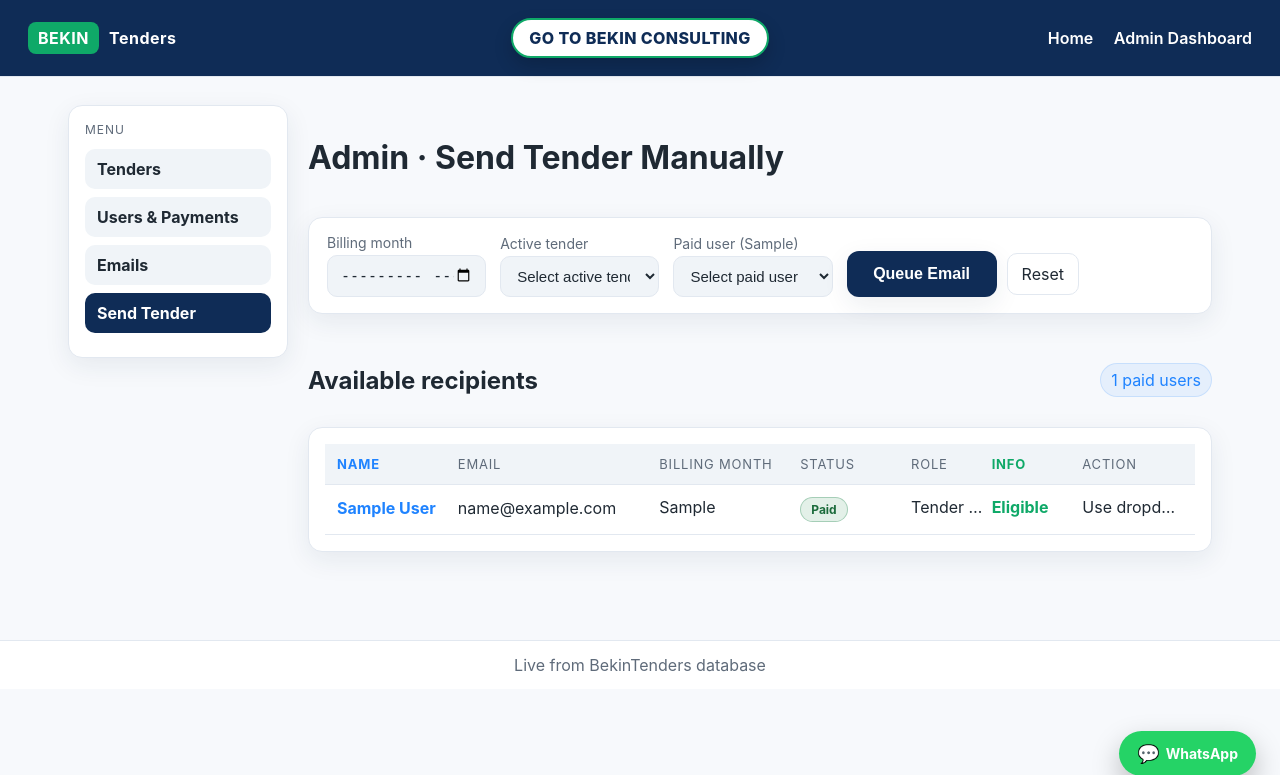
After one commit to dadwert90-boop/BekinTenders, a Flask app: template templates/admin_send_tender.html in a window 1280 px wide. The commit adds this page. Shown: the top 775 px of the page. Run offline with Flask 3, Linux system fonts and the light colour scheme; the template is opened without the code that fills it: most values are stand-ins (such as "Sample title", 1, 10 or a date in 2020); some libraries are stand-ins or nearby versions.

Commit message:
Add admin manual tender send page for paid users

```diff
--- a/app.py
+++ b/app.py
@@ -713,6 +713,17 @@ def _subscription_matches_tender(subscription: TenderSubscription, tender: Tende
     return bool(category_match or industry_match)
 
 
+def build_tender_email_payload(tender: Tender) -> Dict[str, Any]:
+    return {
+        "tender_ref": tender.tender_ref,
+        "tender_description": tender.tender_description,
+        "category": tender.category.name if tender.category else None,
+        "industry": tender.industry.name if tender.industry else None,
+        "province": tender.province.name if tender.province else None,
+        "closing_date": tender.closing_date.strftime("%Y-%m-%d") if tender.closing_date else "—",
+    }
+
+
 def enqueue_tender_alert_jobs(db: Session, tender: Tender) -> int:
     month_start = month_start_today()
     paid_user_ids = set(
@@ -751,15 +762,7 @@ def enqueue_tender_alert_jobs(db: Session, tender: Tender) -> int:
 
     users = db.scalars(select(User).where(User.user_id.in_(list(eligible_user_ids)))).all()
     queued = 0
-    closing_date = tender.closing_date.strftime("%Y-%m-%d") if tender.closing_date else "—"
-    payload = {
-        "tender_ref": tender.tender_ref,
-        "tender_description": tender.tender_description,
-        "category": tender.category.name if tender.category else None,
-        "industry": tender.industry.name if tender.industry else None,
-        "province": tender.province.name if tender.province else None,
-        "closing_date": closing_date,
-    }
+    payload = build_tender_email_payload(tender)
 
     for user in users:
         subscription = latest_subscription_by_user.get(user.user_id)
@@ -1718,6 +1721,147 @@ def admin_emails():
     )
 
 
+@app.route("/admin/send-tender")
+@admin_required
+def admin_send_tender():
+    month_value = request.args.get("month")
+    month_start = parse_month(month_value) or month_start_today()
+    month_value = month_start.strftime("%Y-%m")
+    selected_tender_id = (request.args.get("tender_id") or "").strip()
+    selected_user_id = (request.args.get("user_id") or "").strip()
+    status_message = (request.args.get("message") or "").strip()
+    status_type = (request.args.get("tone") or "success").strip().lower()
+    if status_type not in {"success", "danger"}:
+        status_type = "success"
+
+    with get_session() as db:
+        sync_expired_tender_statuses(db)
+        active_tenders = (
+            db.scalars(
+                select(Tender)
+                .options(
+                    selectinload(Tender.industry),
+                    selectinload(Tender.tender_type),
+                    selectinload(Tender.province),
+                    selectinload(Tender.category),
+                )
+                .where(Tender.status == TENDER_STATUS_ACTIVE)
+                .order_by(Tender.created_at.desc())
+            )
+            .unique()
+            .all()
+        )
+        paid_users_rows = db.execute(
+            select(User.user_id, User.full_name, User.email)
+            .join(TenderSubscriptionPayment, TenderSubscriptionPayment.user_id == User.user_id)
+            .join(UserRole, UserRole.user_id == User.user_id)
+            .join(Role, Role.role_id == UserRole.role_id)
+            .where(TenderSubscriptionPayment.month_start == month_start)
+            .where(TenderSubscriptionPayment.paid.is_(True))
+            .where(Role.name == "Tender User")
+            .group_by(User.user_id, User.full_name, User.email)
+            .order_by(func.coalesce(User.full_name, User.email), User.email)
+        ).all()
+
+    paid_users = [
+        {"user_id": row.user_id, "full_name": row.full_name or "—", "email": row.email}
+        for row in paid_users_rows
+    ]
+
+    return render_template(
+        "admin_send_tender.html",
+        month_value=month_value,
+        active_tenders=active_tenders,
+        paid_users=paid_users,
+        selected_tender_id=selected_tender_id,
+        selected_user_id=selected_user_id,
+        status_message=status_message,
+        status_type=status_type,
+    )
+
+
+@app.route("/admin/send-tender", methods=["POST"])
+@admin_required
+def admin_send_tender_submit():
+    month_value = request.form.get("month")
+    month_start = parse_month(month_value) or month_start_today()
+    month_value = month_start.strftime("%Y-%m")
+    tender_id_value = (request.form.get("tender_id") or "").strip()
+    user_id_value = (request.form.get("user_id") or "").strip()
+
+    message = "Tender email queued."
+    tone = "success"
+    selected_tender_id = tender_id_value
+    selected_user_id = user_id_value
+    try:
+        tender_uuid = uuid.UUID(tender_id_value)
+    except ValueError:
+        tender_uuid = None
+    user_id = parse_int(user_id_value)
+
+    with get_session() as db:
+        if tender_uuid is None:
+            message = "Please select a valid active tender."
+            tone = "danger"
+        elif user_id is None:
+            message = "Please select a valid paid user."
+            tone = "danger"
+        else:
+            sync_expired_tender_statuses(db)
+            tender = db.scalars(
+                select(Tender)
+                .options(
+                    selectinload(Tender.industry),
+                    selectinload(Tender.tender_type),
+                    selectinload(Tender.province),
+                    selectinload(Tender.category),
+                )
+                .where(Tender.tender_id == tender_uuid)
+                .where(Tender.status == TENDER_STATUS_ACTIVE)
+            ).one_or_none()
+            paid_user_exists = db.scalar(
+                select(func.count())
+                .select_from(User)
+                .join(TenderSubscriptionPayment, TenderSubscriptionPayment.user_id == User.user_id)
+                .join(UserRole, UserRole.user_id == User.user_id)
+                .join(Role, Role.role_id == UserRole.role_id)
+                .where(User.user_id == user_id)
+                .where(TenderSubscriptionPayment.month_start == month_start)
+                .where(TenderSubscriptionPayment.paid.is_(True))
+                .where(Role.name == "Tender User")
+            )
+            user = db.get(User, user_id) if paid_user_exists else None
+            if tender is None:
+                message = "Tender must be active to send manually."
+                tone = "danger"
+            elif user is None:
+                message = "User must be paid for the selected month."
+                tone = "danger"
+            else:
+                db.add(
+                    EmailJob(
+                        tender_id=tender.tender_id,
+                        recipient_email=user.email,
+                        payload=build_tender_email_payload(tender),
+                        status="pending",
+                        attempts=0,
+                        max_attempts=5,
+                    )
+                )
+                db.commit()
+
+    return redirect(
+        url_for(
+            "admin_send_tender",
+            month=month_value,
+            tender_id=selected_tender_id,
+            user_id=selected_user_id,
+            tone=tone,
+            message=message,
+        )
+    )
+
+
 @app.route("/admin/emails/<uuid:job_id>/resend", methods=["POST"])
 @admin_required
 def admin_resend_email(job_id: uuid.UUID):
--- a/templates/admin_emails.html
+++ b/templates/admin_emails.html
@@ -8,6 +8,7 @@
     <a class="admin-side-link" href="{{ url_for('admin_index', run=1) }}">Tenders</a>
     <a class="admin-side-link" href="{{ url_for('admin_users') }}">Users & Payments</a>
     <a class="admin-side-link active" href="{{ url_for('admin_emails') }}">Emails</a>
+    <a class="admin-side-link" href="{{ url_for('admin_send_tender') }}">Send Tender</a>
   </aside>
   <div class="admin-main">
     <div class="admin-header">
--- a/templates/admin_form.html
+++ b/templates/admin_form.html
@@ -8,6 +8,7 @@
     <a class="admin-side-link active" href="{{ url_for('admin_index', run=1) }}">Tenders</a>
     <a class="admin-side-link" href="{{ url_for('admin_users') }}">Users & Payments</a>
     <a class="admin-side-link" href="{{ url_for('admin_emails') }}">Emails</a>
+    <a class="admin-side-link" href="{{ url_for('admin_send_tender') }}">Send Tender</a>
   </aside>
   <div class="admin-main">
     <div class="admin-header">
--- a/templates/admin_list.html
+++ b/templates/admin_list.html
@@ -8,6 +8,7 @@
     <a class="admin-side-link active" href="{{ url_for('admin_index', run=1) }}">Tenders</a>
     <a class="admin-side-link" href="{{ url_for('admin_users') }}">Users & Payments</a>
     <a class="admin-side-link" href="{{ url_for('admin_emails') }}">Emails</a>
+    <a class="admin-side-link" href="{{ url_for('admin_send_tender') }}">Send Tender</a>
   </aside>
   <div class="admin-main">
     <div class="admin-header">
--- /dev/null
+++ b/templates/admin_send_tender.html
@@ -0,0 +1,92 @@
+{% extends "base.html" %}
+{% block title %}Admin · Send Tender{% endblock %}
+
+{% block content %}
+<div class="admin-layout">
+  <aside class="admin-sidebar">
+    <p class="admin-sidebar-title">Menu</p>
+    <a class="admin-side-link" href="{{ url_for('admin_index', run=1) }}">Tenders</a>
+    <a class="admin-side-link" href="{{ url_for('admin_users') }}">Users & Payments</a>
+    <a class="admin-side-link" href="{{ url_for('admin_emails') }}">Emails</a>
+    <a class="admin-side-link active" href="{{ url_for('admin_send_tender') }}">Send Tender</a>
+  </aside>
+  <div class="admin-main">
+    <div class="admin-header">
+      <h1>Admin · Send Tender Manually</h1>
+    </div>
+
+    <section class="filter-bar">
+      <form method="post" class="filters filters-inline">
+        <label>
+          <span>Billing month</span>
+          <input type="month" name="month" value="{{ month_value }}" required>
+        </label>
+        <label>
+          <span>Active tender</span>
+          <select name="tender_id" required>
+            <option value="">Select active tender</option>
+            {% for tender in active_tenders %}
+              <option value="{{ tender.tender_id }}" {% if selected_tender_id == tender.tender_id|string %}selected{% endif %}>
+                {{ tender.tender_ref }} · {{ tender.tender_description }}
+              </option>
+            {% endfor %}
+          </select>
+        </label>
+        <label>
+          <span>Paid user ({{ month_value }})</span>
+          <select name="user_id" required>
+            <option value="">Select paid user</option>
+            {% for user in paid_users %}
+              <option value="{{ user.user_id }}" {% if selected_user_id == user.user_id|string %}selected{% endif %}>
+                {{ user.full_name }} · {{ user.email }}
+              </option>
+            {% endfor %}
+          </select>
+        </label>
+        <div class="actions actions-inline">
+          <button type="submit" class="search-cta">Queue Email</button>
+          <a class="ghost" href="{{ url_for('admin_send_tender') }}">Reset</a>
+        </div>
+      </form>
+    </section>
+
+    {% if status_message %}
+      <div class="alert {{ status_type }}">{{ status_message }}</div>
+    {% endif %}
+
+    <section class="results">
+      <div class="results-head">
+        <h2>Available recipients</h2>
+        <p>{{ paid_users|length }} paid users</p>
+      </div>
+      <div class="card table-card">
+        <div class="table">
+          <div class="table-row table-head users">
+            <div>Name</div>
+            <div>Email</div>
+            <div>Billing month</div>
+            <div>Status</div>
+            <div>Role</div>
+            <div class="tight">Info</div>
+            <div class="tight">Action</div>
+          </div>
+          {% for user in paid_users %}
+          <div class="table-row users">
+            <div class="wrap">{{ user.full_name }}</div>
+            <div class="wrap">{{ user.email }}</div>
+            <div class="tight">{{ month_value }}</div>
+            <div><span class="pill paid">Paid</span></div>
+            <div class="tight">Tender User</div>
+            <div class="tight">Eligible</div>
+            <div class="tight">Use dropdown</div>
+          </div>
+          {% endfor %}
+          {% if not paid_users %}
+            <div class="table-row empty">No paid users found for this month.</div>
+          {% endif %}
+        </div>
+      </div>
+    </section>
+  </div>
+</div>
+{% endblock %}
--- a/templates/admin_taxonomy.html
+++ b/templates/admin_taxonomy.html
@@ -8,6 +8,7 @@
     <a class="admin-side-link" href="{{ url_for('admin_index', run=1) }}">Tenders</a>
     <a class="admin-side-link" href="{{ url_for('admin_users') }}">Users & Payments</a>
     <a class="admin-side-link" href="{{ url_for('admin_emails') }}">Emails</a>
+    <a class="admin-side-link" href="{{ url_for('admin_send_tender') }}">Send Tender</a>
   </aside>
   <div class="admin-main">
     <div class="admin-header">
--- a/templates/admin_users.html
+++ b/templates/admin_users.html
@@ -8,6 +8,7 @@
     <a class="admin-side-link" href="{{ url_for('admin_index', run=1) }}">Tenders</a>
     <a class="admin-side-link active" href="{{ url_for('admin_users') }}">Users & Payments</a>
     <a class="admin-side-link" href="{{ url_for('admin_emails') }}">Emails</a>
+    <a class="admin-side-link" href="{{ url_for('admin_send_tender') }}">Send Tender</a>
   </aside>
   <div class="admin-main">
     <div class="admin-header">
```
